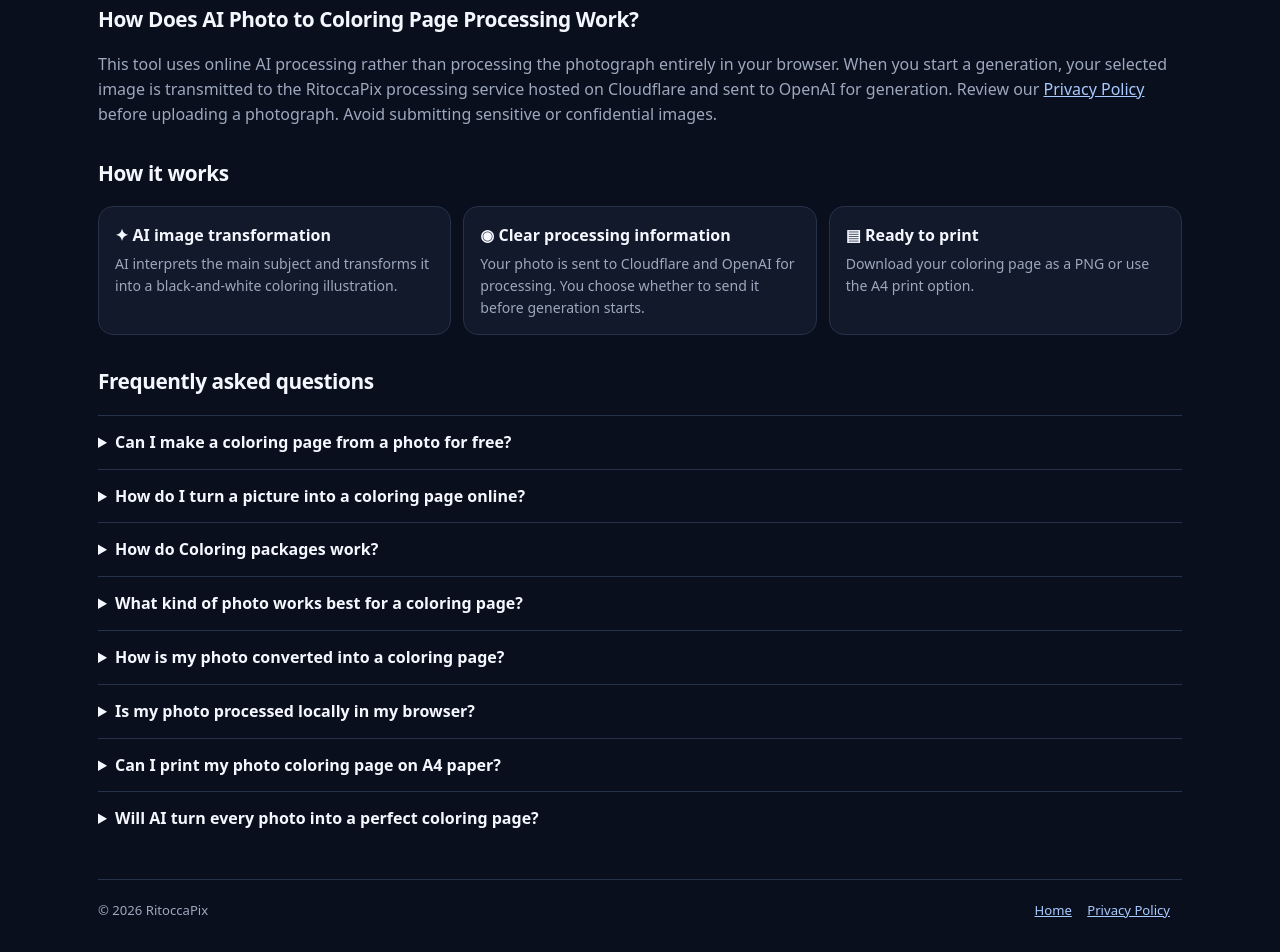
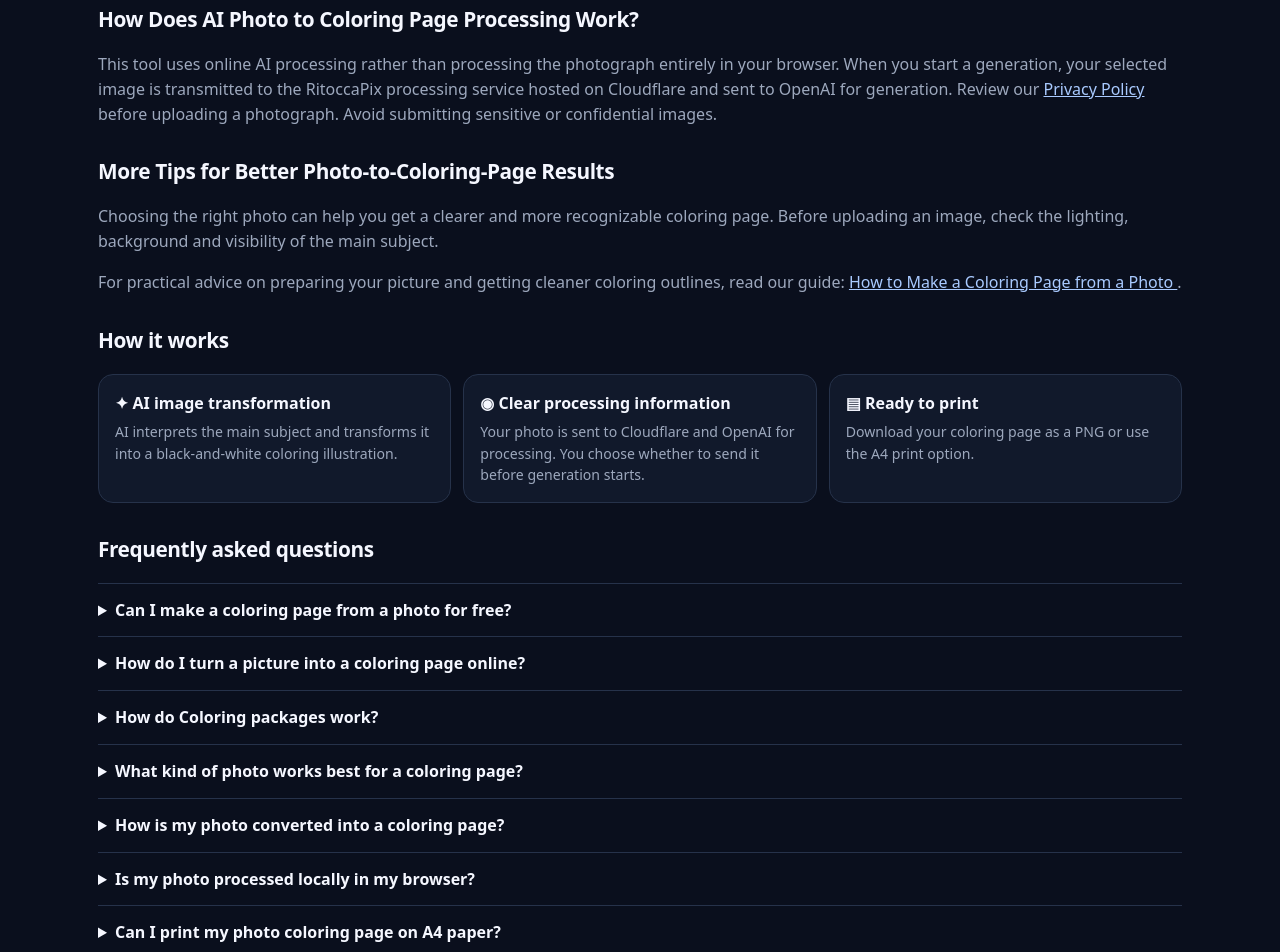
Before and after one commit to matteoda1978/image-tools, a plain HTML site: page photo-to-coloring-page.html in a window 1280 px wide. Shown: the part 4002-4954 px from the top of the page. Drawn offline with nearby package versions, Linux system fonts and the light colour scheme.

Commit message:
Enhance photo upload section with tips and guide link
Added tips for selecting photos to improve coloring page results and linked to a guide for preparing images.

```diff
--- a/photo-to-coloring-page.html
+++ b/photo-to-coloring-page.html
@@ -896,6 +896,22 @@ button:disabled{opacity:.45;cursor:not-allowed}
   before uploading a photograph. Avoid submitting sensitive or
   confidential images.
  </p>
+
+  <h2>More Tips for Better Photo-to-Coloring-Page Results</h2>
+
+  <p>
+    Choosing the right photo can help you get a clearer and more recognizable
+    coloring page. Before uploading an image, check the lighting, background
+    and visibility of the main subject.
+  </p>
+
+  <p>
+    For practical advice on preparing your picture and getting cleaner
+    coloring outlines, read our guide:
+    <a href="how-to-make-coloring-page-from-photo.html">
+      How to Make a Coloring Page from a Photo
+    </a>.
+  </p>
 
 </section>
 
```
